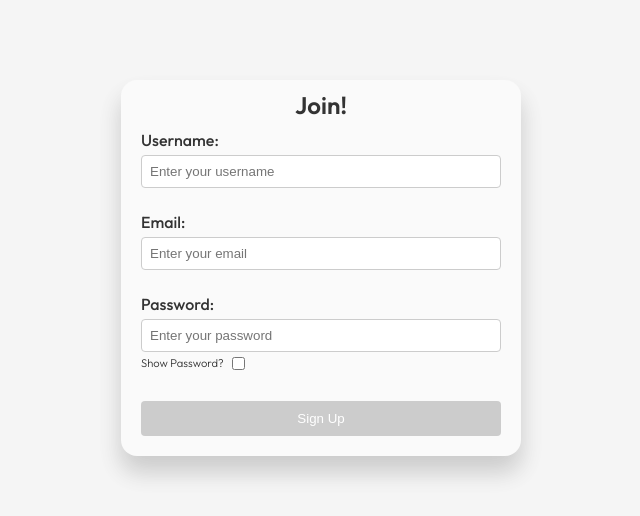
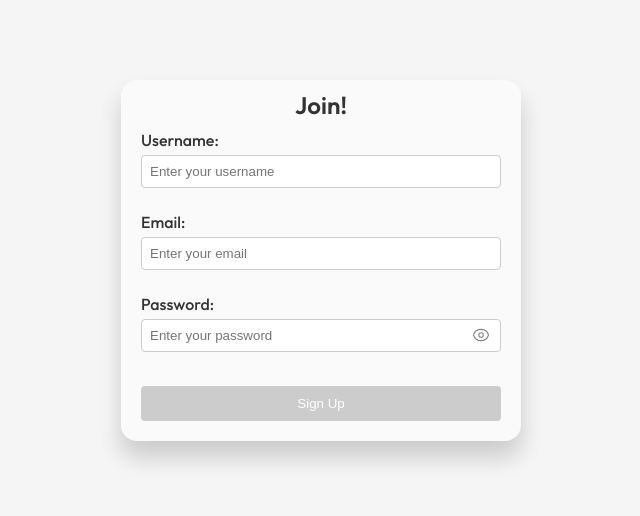
Before and after one commit to adameasom/form-validation, a React (Vite) app: page / in a window 1280 px wide. Shown: the top 516 px of the page, without its empty margins (319-959 px from the left). Built offline with nearby package versions, Linux system fonts and the light colour scheme.

Commit message:
Add show password eye

```diff
--- a/src/App.css
+++ b/src/App.css
@@ -1,10 +1,6 @@
-@keyframes fadeAway {
-  0% {
-      opacity: 1;
-  }
-  100% {
-      opacity: 0;
-  }
+h1 {
+  margin-top: 20px;
+  text-align: center;
 }
 
 .form {
@@ -22,13 +18,14 @@
 }
 
 .form div {
+  width: 100%;
   height: 72px;
   margin-bottom: 10px;
 }
 
 label {
   display: block;
-  font-weight: 500;;
+  font-weight: 500;
 }
 
 input {
@@ -38,31 +35,31 @@
   border: 1px solid #ccc;
   border-radius: 4px;
   outline: none;
+  transition: 0.3s;
+}
+
+input:focus-within {
+  border-color: rgb(51, 51, 51);
 }
 
 .form .password-container {
-  min-height: 97px;
+  min-height: 82px;
   height: fit-content;
   margin-bottom: 5px;
 }
 
-.form .show-password {
-  height: unset;
-  display: flex;
-  justify-content: flex-start;
-  align-items: flex-end;
-  gap: 8px;
-  margin-bottom: 0;
+.password-container svg {
+  width: 18px;
+  height: auto;
+  transition: 0.3s;
 }
 
-.show-password label {
-  width: fit-content;
-  font-size: 0.7rem;
-  font-weight: 300;
+.password-container svg:hover {
+  color: rgb(51, 51, 51);
 }
 
-.show-password input {
-  width: fit-content;
+.password-container .error {
+  margin-top: -16px;
 }
 
 button {
--- a/src/components/SignUpForm.jsx
+++ b/src/components/SignUpForm.jsx
@@ -136,23 +136,33 @@
 						placeholder="Enter your password"
 						style={getInputStyle("password")}
 					/>
-          <div className="show-password">
-            <label for="showpassword">Show Password?</label>
-            <input
-              type="checkbox"
-              name="showpassword"
-              checked={showPassword}
-              onChange={() => setShowPassword(!showPassword)}
-            />
-          </div>
+          <span
+            onClick={() => setShowPassword(!showPassword)}
+            style={{
+              position: "relative",
+              left: "92%",
+              top: "-26px",
+              cursor: "pointer",
+              color: "#888",
+            }}
+          >
+            {showPassword ?
+              <svg xmlns="http://www.w3.org/2000/svg" fill="none" viewBox="0 0 24 24" strokeWidth={1.5} stroke="currentColor" className="size-6">
+                <path strokeLinecap="round" strokeLinejoin="round" d="M3.98 8.223A10.477 10.477 0 0 0 1.934 12C3.226 16.338 7.244 19.5 12 19.5c.993 0 1.953-.138 2.863-.395M6.228 6.228A10.451 10.451 0 0 1 12 4.5c4.756 0 8.773 3.162 10.065 7.498a10.522 10.522 0 0 1-4.293 5.774M6.228 6.228 3 3m3.228 3.228 3.65 3.65m7.894 7.894L21 21m-3.228-3.228-3.65-3.65m0 0a3 3 0 1 0-4.243-4.243m4.242 4.242L9.88 9.88" />
+              </svg>
+            :
+              <svg xmlns="http://www.w3.org/2000/svg" fill="none" viewBox="0 0 24 24" strokeWidth={1.5} stroke="currentColor" className="size-6">
+                <path strokeLinecap="round" strokeLinejoin="round" d="M2.036 12.322a1.012 1.012 0 0 1 0-.639C3.423 7.51 7.36 4.5 12 4.5c4.638 0 8.573 3.007 9.963 7.178.07.207.07.431 0 .639C20.577 16.49 16.64 19.5 12 19.5c-4.638 0-8.573-3.007-9.963-7.178Z" />
+                <path strokeLinecap="round" strokeLinejoin="round" d="M15 12a3 3 0 1 1-6 0 3 3 0 0 1 6 0Z" />
+              </svg>
+            }
+          </span>
 					<p className="error">{errors.password}</p>
 				</div>
 
-
-
 				<button type="submit" disabled={!isFormValid}>Sign Up</button>
 			</form>
-			{formMessage && <p style={{ textAlign: "center", marginTop: "30px", animation: "fadeAway 10s forwards", color: formMessage.includes("successfully") ? "green" : "red" }}>{formMessage}</p>}
+			{formMessage && <p style={{ textAlign: "center", marginTop: "30px", color: formMessage.includes("successfully") ? "green" : "red" }}>{formMessage}</p>}
 		</>
   );
 };
```
